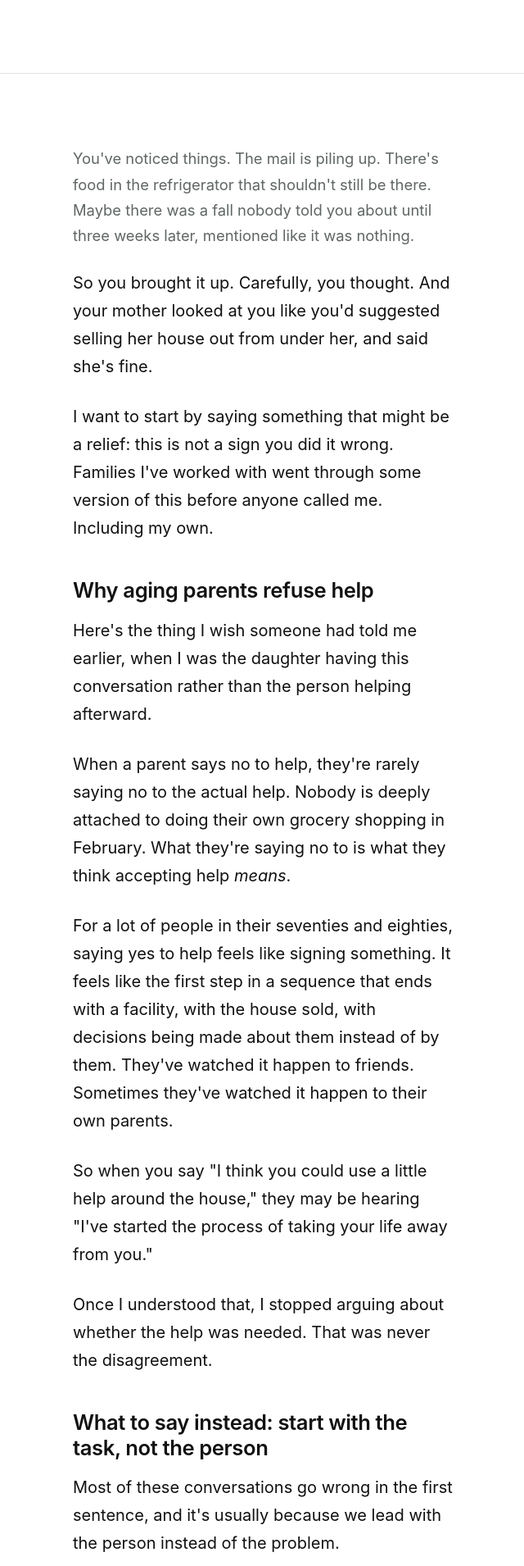
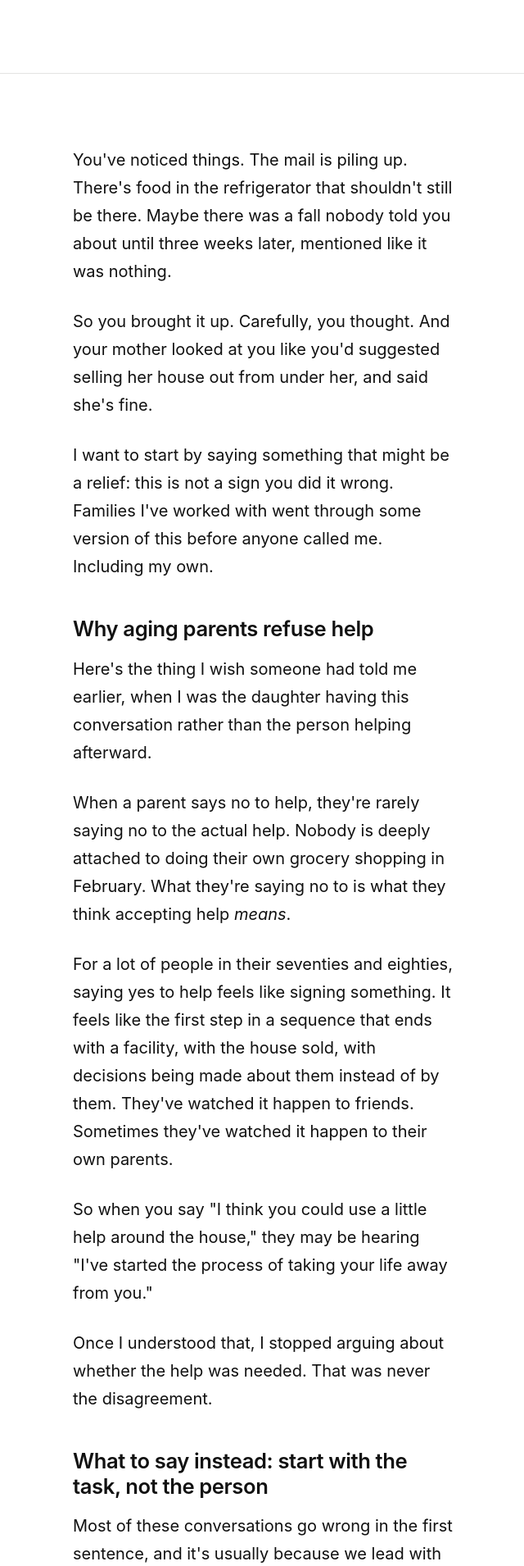
Before and after one commit to BillBrieferServer/seasons, a FastAPI app: page /preview/resources/aging-parent-refuses-help in a window 1280 px wide. Shown: the part 408-2318 px from the top of the page at 82% size, without its empty margins (319-959 px from the left). Run offline with FastAPI, Linux system fonts and the light colour scheme; parts of the project's set-up code (start-up, migrations or seed data) failed here and were passed over; some libraries are stand-ins or nearby versions.

Commit message:
Markdown-driven Resources: drop a .md file and the page, index card and sitemap entry appear

```diff
--- a/app/routes/public.py
+++ b/app/routes/public.py
@@ -11,6 +11,7 @@ from fastapi.templating import Jinja2Templates
 from pathlib import Path
 
 from app.database.db import get_db
+from app import resources
 from app.mailer import send_inquiry
 
 BASE_DIR = Path(__file__).resolve().parent.parent
@@ -102,8 +103,9 @@ async def story(request: Request):
 
 
 @router.get("/resources", response_class=HTMLResponse)
-async def resources(request: Request):
-    return render("public/resources.html", request, "/resources")
+async def resources_index(request: Request):
+    return render("public/resources.html", request, "/resources",
+                  articles=resources.all_articles())
 
 
 @router.get("/service-area", response_class=HTMLResponse)
@@ -111,9 +113,14 @@ async def service_area(request: Request):
     return render("public/service_area.html", request, "/service-area")
 
 
-@router.get("/resources/aging-parent-refuses-help", response_class=HTMLResponse)
-async def resource_parent_help(request: Request):
-    return render("public/resource_parent_help.html", request, "/resources")
+@router.get("/resources/{slug}", response_class=HTMLResponse)
+async def resource_article(request: Request, slug: str):
+    article = resources.get(slug)
+    if not article:
+        return RedirectResponse(url=PREFIX + "/resources", status_code=302)
+    others = [a for a in resources.all_articles() if a["slug"] != slug][:3]
+    return render("public/resource.html", request, "/resources",
+                  article=article, others=others)
 
 
 @router.get("/contact", response_class=HTMLResponse)
@@ -173,14 +180,16 @@ async def robots():
 
 SITEMAP_PATHS = ["/", "/services", "/services/senior-transportation",
                  "/services/respite-care", "/credentials", "/story",
-                 "/service-area", "/resources",
-                 "/resources/aging-parent-refuses-help", "/contact"]
+                 "/service-area", "/resources", "/contact"]
 
 
 def sitemap_xml() -> str:
+    paths = list(SITEMAP_PATHS)
+    for a in resources.all_articles():
+        paths.append("/resources/" + a["slug"])
     urls = "".join(
         "  <url><loc>%s%s</loc></url>\n" % (BASE_URL, p)
-        for p in SITEMAP_PATHS
+        for p in paths
     )
     return (
         '<?xml version="1.0" encoding="UTF-8"?>\n'
--- a/app/static/css/public.css
+++ b/app/static/css/public.css
@@ -228,3 +228,9 @@ figcaption { font-size: 0.88rem; color: var(--muted); margin-top: 0.8rem; }
   transition: transform 0.15s ease;
 }
 .svc h3 a.more:hover .arw { transform: translateX(3px); color: var(--rust); }
+
+.prose blockquote {
+  margin: 2rem 0; padding: 0.2rem 0 0.2rem 1.2rem;
+  border-left: 3px solid var(--sage); color: var(--muted);
+}
+.prose blockquote p:last-child { margin-bottom: 0; }
--- a/app/templates/public/base.html
+++ b/app/templates/public/base.html
@@ -6,7 +6,7 @@
 {% if draft %}<meta name="robots" content="noindex, nofollow, noarchive, nosnippet">{% endif %}
 <title>{% block title %}{{ b.name }}{% endblock %}</title>
 <meta name="description" content="{% block description %}Non-medical companion care in Pocatello and Chubbuck, Idaho. Rides to appointments, errands, healthy meals, light housekeeping and good company.{% endblock %}">
-<link rel="stylesheet" href="/static/css/public.css?v=7">
+<link rel="stylesheet" href="/static/css/public.css?v=8">
 
 {% if not draft %}<link rel="canonical" href="{{ canonical }}">{% endif %}
 
--- a/app/templates/public/resource_parent_help.html
+++ /dev/null
@@ -1,170 +0,0 @@
-{% extends "public/base.html" %}
-{% block title %}Aging Parent Refuses Help? How to Talk About It | {{ b.name }}{% endblock %}
-{% block description %}Your mom or dad needs help and keeps saying they're fine. Why aging parents refuse help, what to say instead, and when to wait. From a companion caregiver in Pocatello, Idaho.{% endblock %}
-
-{% block content %}
-<section>
-  <div class="wrap">
-    <p class="eyebrow"><a href="{{ p }}/resources">Resources</a></p>
-    <h1 style="max-width:20ch">When an Aging Parent Says No to Help</h1>
-  </div>
-</section>
-
-<hr class="rule">
-
-<section>
-  <div class="wrap narrow prose">
-    <p class="lead">You've noticed things. The mail is piling up. There's food in the
-    refrigerator that shouldn't still be there. Maybe there was a fall nobody told you
-    about until three weeks later, mentioned like it was nothing.</p>
-
-    <p>So you brought it up. Carefully, you thought. And your mother looked at you like
-    you'd suggested selling her house out from under her, and said she's fine.</p>
-
-    <p>I want to start by saying something that might be a relief: this is not a sign
-    you did it wrong. Families I've worked with went through some version of this
-    before anyone called me. Including my own.</p>
-
-    <h2>Why aging parents refuse help</h2>
-
-    <p>Here's the thing I wish someone had told me earlier, when I was the daughter
-    having this conversation rather than the person helping afterward.</p>
-
-    <p>When a parent says no to help, they're rarely saying no to the actual help.
-    Nobody is deeply attached to doing their own grocery shopping in February. What
-    they're saying no to is what they think accepting help <em>means</em>.</p>
-
-    <p>For a lot of people in their seventies and eighties, saying yes to help feels
-    like signing something. It feels like the first step in a sequence that ends with a
-    facility, with the house sold, with decisions being made about them instead of by
-    them. They've watched it happen to friends. Sometimes they've watched it happen to
-    their own parents.</p>
-
-    <p>So when you say "I think you could use a little help around the house," they may
-    be hearing "I've started the process of taking your life away from you."</p>
-
-    <p>Once I understood that, I stopped arguing about whether the help was needed. That
-    was never the disagreement.</p>
-
-    <h2>What to say instead: start with the task, not the person</h2>
-
-    <p>Most of these conversations go wrong in the first sentence, and it's usually
-    because we lead with the person instead of the problem.</p>
-
-    <p>"Mom, I'm worried about you. I don't think you should be living alone anymore."
-    That's a sentence about her. About her decline, her judgment, her future. Of course
-    she pushes back.</p>
-
-    <p>Compare it to: "I hate that we spend our whole visit doing errands. What if
-    somebody else did the driving so we could actually sit and visit?"</p>
-
-    <p>Same outcome. Completely different sentence. One is a verdict about who she's
-    become. The other is about the errands.</p>
-
-    <p>A few more swaps that tend to land better:</p>
-
-    <ul>
-      <li>Instead of <em>"You can't keep up with this house"</em> &rarr;
-      <em>"That yard is a lot for anybody. Let's get somebody in there."</em></li>
-      <li>Instead of <em>"You're not eating right"</em> &rarr;
-      <em>"I'd love to stock your freezer with real food so you're not cooking every night."</em></li>
-      <li>Instead of <em>"We've decided you need someone to come by"</em> &rarr;
-      <em>"Would you try it for a month and tell me if it's terrible?"</em></li>
-    </ul>
-
-    <p>That last one matters more than it looks. A trial is reversible. A permanent
-    arrangement is a verdict. Almost everyone will agree to something they believe they
-    can end.</p>
-
-    <h2>Give them the decisions</h2>
-
-    <p>If the fear underneath "no" is losing control, then the fastest way through it is
-    handing control back, visibly and in ways that are real.</p>
-
-    <p>Let them be in the room when they meet whoever might help. Let them ask their own
-    questions. Let them say no to the first person and yes to the second, if that's how
-    it goes. Let them decide which days, and what that person does and doesn't touch.</p>
-
-    <p>And say out loud, plainly, that they can end it. "If you don't like her, we'll
-    stop. That's it. No argument." Then mean it.</p>
-
-    <p>I've had someone spend the first few visits making it clear they didn't need me.
-    That's fine. That's them keeping their footing. The relationship worked out anyway,
-    because nobody took the door away from them.</p>
-
-    <h2>When to have the conversation</h2>
-
-    <p>A few things I've learned about timing:</p>
-
-    <p><strong>Not in a crisis.</strong> Right after a fall or a hospital stay, everyone
-    is frightened and defensive, and whatever gets decided under those conditions tends
-    to get resisted later. Sometimes urgency doesn't leave you a choice. But when you
-    have the option, wait a week.</p>
-
-    <p><strong>Not with everyone in the room.</strong> Four adult children around a
-    kitchen table is an intervention, and it feels like one. One person, one quiet
-    conversation, no audience.</p>
-
-    <p><strong>Not at Thanksgiving.</strong> I know that's often the visit where you
-    finally see what's going on, and there's a real pull to handle it while everyone's
-    together. Resist it. Notice things at the holiday. Call the following week.</p>
-
-    <p><strong>Bring it up more than once.</strong> The first conversation is rarely the
-    one where anything changes. It plants something. The third conversation, two months
-    later, often goes surprisingly well, and it goes well <em>because</em> of the first
-    two, not in spite of them.</p>
-
-    <h2>What if they still say no?</h2>
-
-    <p>This is the part most articles skip, and I think that's a disservice.</p>
-
-    <p>An adult who is capable of making their own decisions has the right to make
-    choices you disagree with, including the choice to accept more risk than you'd like.
-    That is genuinely hard. It may be the hardest part of this whole thing. But pushing
-    past it, going around them or arranging things without telling them, usually costs
-    you the trust you'll need later, when the stakes are higher.</p>
-
-    <p>Sometimes the honest answer is that you keep the door open, you visit, you stay
-    close, and you wait for the moment they're ready. Often that moment comes. It's
-    frequently something small that opens it: a winter they didn't enjoy, a friend who
-    hired someone and liked it.</p>
-
-    <p class="note"><strong>That said, waiting is not the answer when someone is in real
-    danger.</strong> If a parent isn't safe, leaving the stove on, unable to manage
-    medications, losing weight, showing signs of confusion that are new, that's a
-    different situation and a different conversation, and it starts with their doctor
-    rather than with you. Changes in memory and judgment can have medical causes worth
-    investigating, and that's outside what any of us can sort out from the outside. If
-    you believe an adult is being neglected or exploited, Idaho's Adult Protective
-    Services can be reached at <strong>1-877-471-2777</strong>. In an emergency, call 911.</p>
-
-    <h2>One last thing</h2>
-
-    <p>If you've been going in circles on this for months, I want you to hear that it
-    doesn't mean you've handled it badly. These conversations are hard because the love
-    in them is complicated. You're trying to protect someone who spent their life
-    protecting you, and the roles don't reverse cleanly.</p>
-
-    <p>I've sat at kitchen tables in Pocatello where the first visit happened only
-    because somebody finally said "just try it for a month." That's usually all it takes.
-    Not a decision about the future. A month.</p>
-  </div>
-</section>
-
-<section class="band">
-  <div class="wrap narrow">
-    <p>If you're in Pocatello, Chubbuck, or anywhere in Bannock County and want to talk
-    through what companion care might look like for your family, I'm glad to have that
-    conversation. No pressure, no obligation. Sometimes it helps just to think out loud
-    with someone who's been through it.</p>
-    <p style="color:var(--sage-dark)">&mdash; Julie</p>
-    <div class="hero-actions">
-      <a class="btn btn-primary" href="tel:{{ b.phone_href }}">Call or text {{ b.phone }}</a>
-      <a class="btn btn-quiet" href="{{ p }}/contact">Send a message</a>
-    </div>
-    <p style="margin-top:2.5rem;font-size:0.92rem;color:var(--muted)">Other local
-    resources: the Area Agency on Aging serving Bannock County is AAA East,
-    208-542-8179.</p>
-  </div>
-</section>
-{% endblock %}
--- a/requirements.txt
+++ b/requirements.txt
@@ -6,3 +6,5 @@ aiofiles==24.1.0
 anthropic>=0.42.0
 httpx>=0.27.0
 beautifulsoup4>=4.12.0
+markdown==3.7
+python-frontmatter==1.1.0
```
Also changed, not shown: app/content/resources/aging-parent-refuses-help.md (added, +83 -0 lines), app/resources.py (added, +57 -0 lines), app/templates/public/resource.html (added, +48 -0 lines), app/templates/public/resources.html (+7 -6 lines), 1 other file.
